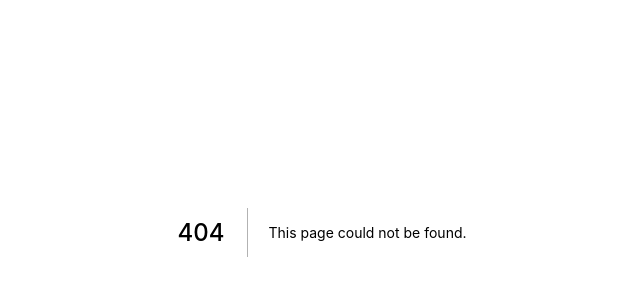
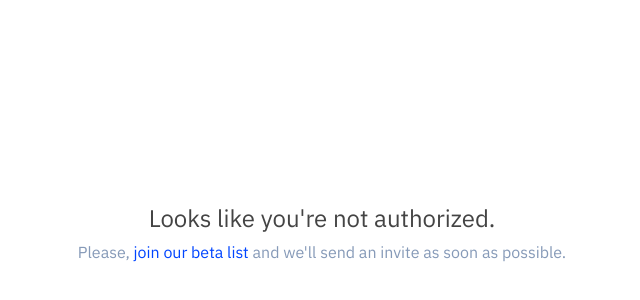
Before and after one commit to kinche/kinche, a Next.js app: page /auth/error in a window 1280 px wide. Before the commit this address had no page. Shown: the part 168-468 px from the top of the page, without its empty margins (318-958 px from the left). Built offline with nearby package versions, Linux system fonts and the light colour scheme.

Commit message:
feat: add auth error page (#13)

```diff
--- /dev/null
+++ b/pages/auth/error.tsx
@@ -0,0 +1,67 @@
+// Packages
+import React, { Component } from 'react'
+import { NextPageContext } from 'next'
+
+// Layouts
+import Page from '../../layouts/page'
+
+// UI
+import { colors, spacing } from '../../ui/theme'
+
+// Utils
+import { getCookie } from '../../utils/cookies'
+
+class ErrorAuth extends Component<{ redirectURL?: string }> {
+  static getInitialProps(ctx: NextPageContext) {
+    const redirectURL = getCookie(process.env.KINCHE_COOKIES_REDIRECT || '', ctx)
+
+    if (redirectURL) {
+      return { redirectURL }
+    }
+
+    return {}
+  }
+
+  render() {
+    const { redirectURL } = this.props
+
+    return (
+      <Page>
+        <main>
+          <section>
+            <h1>Looks like you're not authorized.</h1>
+            <h2>
+              Please, <a href={redirectURL}>join our beta list</a> and we'll send an invite as soon
+              as possible.
+            </h2>
+          </section>
+        </main>
+
+        <style jsx={true}>{`
+          main {
+            height: 100vh;
+            display: flex;
+            align-items: center;
+            text-align: center;
+          }
+
+          section {
+            width: 100%;
+          }
+
+          h1 {
+            color: ${colors.title};
+            margin-bottom: ${spacing.default};
+          }
+
+          h2 {
+            color: ${colors.text};
+            font-size: 16px;
+          }
+        `}</style>
+      </Page>
+    )
+  }
+}
+
+export default ErrorAuth
```
